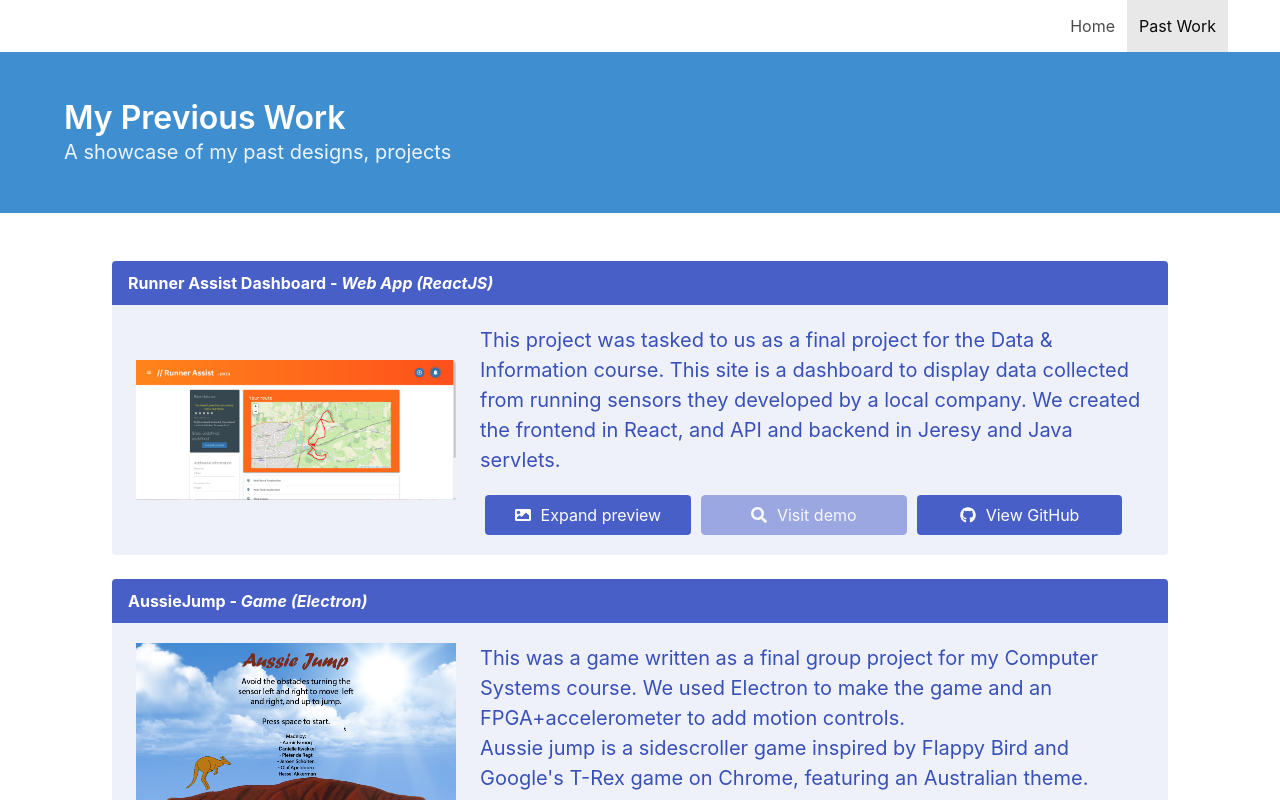
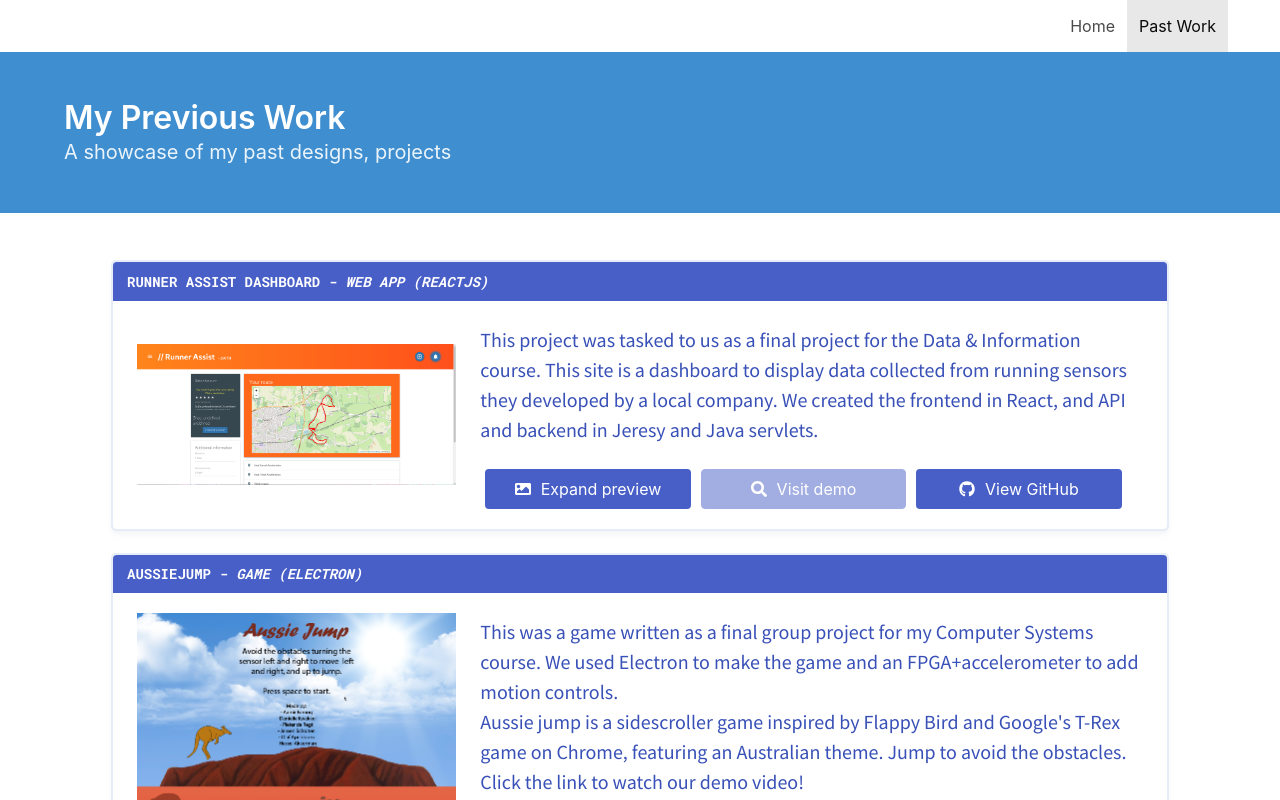
Before and after one commit to SlimShadyIAm/portfolio-vue, a Vue app: page /#/work in a window 1280 px wide. Shown: the top 800 px of the page. Built offline with nearby package versions, Linux system fonts and the light colour scheme.

Commit message:
More design tweaks to previous work

```diff
--- a/src/components/WorkObject.vue
+++ b/src/components/WorkObject.vue
@@ -86,6 +86,9 @@ export default {
 </script>
 
 <style scoped>
+@import url('https://fonts.googleapis.com/css2?family=Roboto+Mono:wght@500&display=swap');
+@import url('https://fonts.googleapis.com/css2?family=Source+Sans+Pro&display=swap');
+
 @media (max-width: 768px) {
 	.btn-column {
 		padding: 5px;
@@ -142,6 +145,26 @@ img[lazy="loaded"] {
 
 .work-description {
 	flex-grow: 1;
+	        font-size: 16px;
+        margin: 4px 0;
+        font-family: 'Source Sans Pro', sans-serif;
+
+}
+
+.message-header {
+	font-size: 14px;
+	color: #222;
+	font-family: 'Roboto Mono', monospace;
+	text-transform: uppercase;
+}
+
+.message-body {
+	background-color: #fff;
+}
+
+.message {
+	box-shadow: 0 5px 5px 0 rgba(233, 240, 243, 0.5), 0 0 0 1px #E6ECF8;
+	border: 1px solid #E6ECF8;
 }
 
 </style>
```
